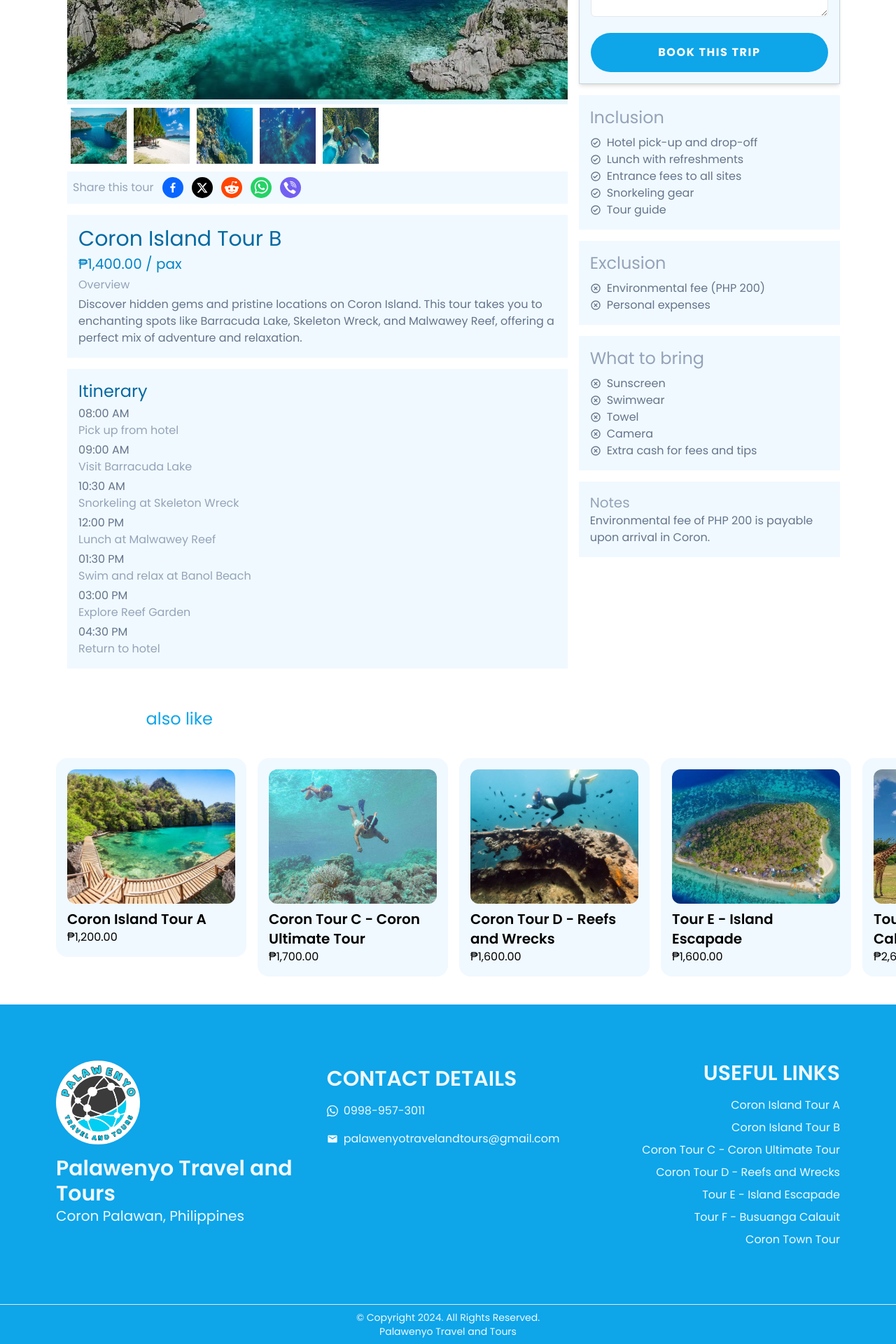
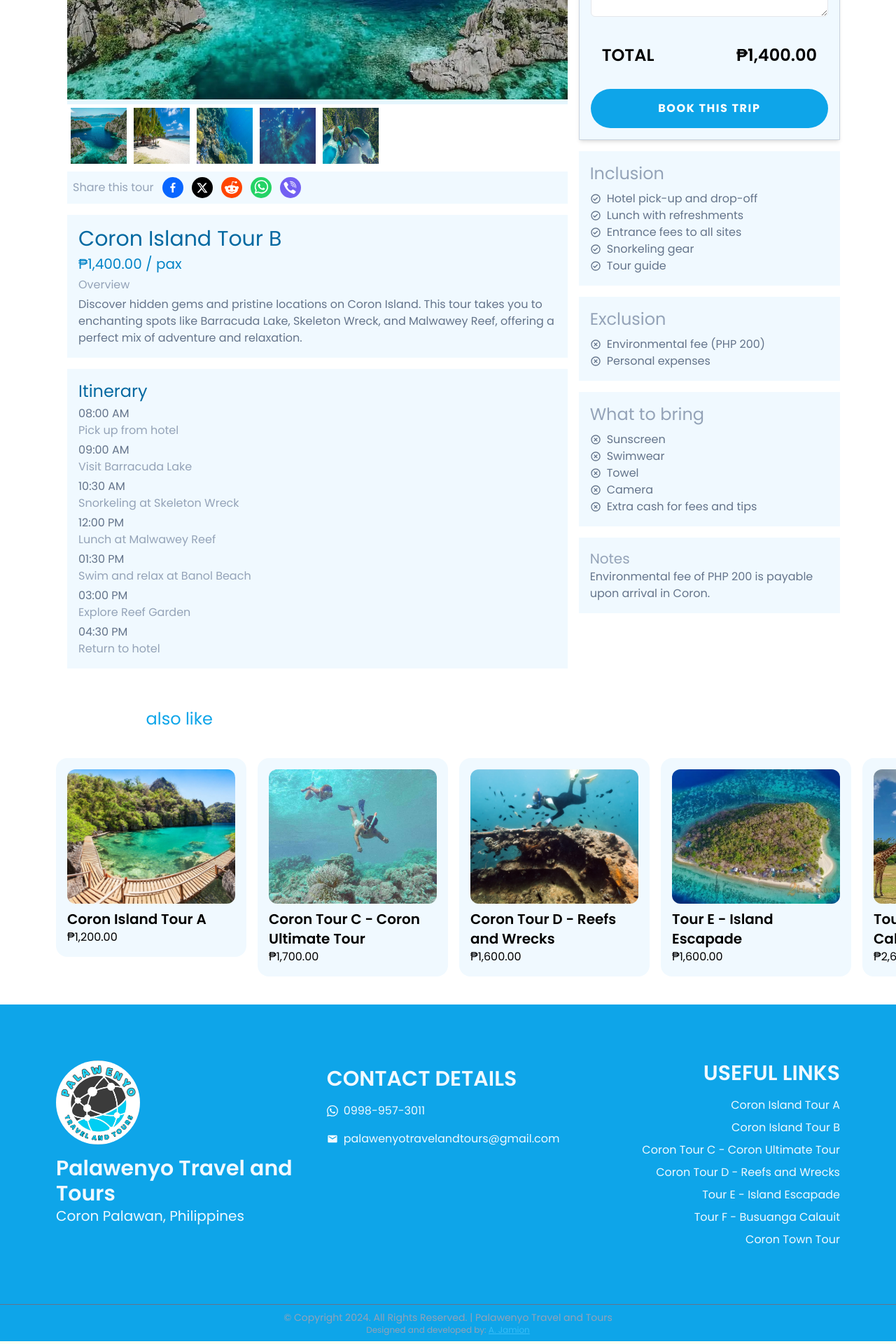
Before and after one commit to firemelon96/palawenyo-travel-tour, a Next.js app: page /tours/coron-island-tour-b in a window 1280 px wide. Shown: the part 454-2374 px from the top of the page at 70% size. Built offline with nearby package versions, Linux system fonts and the light colour scheme; no server answers.

Commit message:
deleted unused component and added the private price of tour

```diff
--- a/app/components/footer.tsx
+++ b/app/components/footer.tsx
@@ -7,6 +7,8 @@
 import Link from "next/link";
 
 const Footer = () => {
+  //add a link to my website in dd
+
   return (
     <footer className="bg-sky-500 dark:bg-sky-800 text-sky-50">
       <div className="container mx-auto grid grid-cols-1 gap-4 py-20 text-center md:grid-cols-3 md:px-20 md:text-start">
@@ -57,9 +59,21 @@
           </ul>
         </div>
       </div>
-      <div className="flex flex-col items-center border-t border-secondary py-2 text-sm text-background">
-        <p> &copy; Copyright 2024. All Rights Reserved.</p>
-        <span>Palawenyo Travel and Tours</span>
+      <div className="text-slate-400 border-slate-500 flex flex-col items-center border-t py-2 text-sm">
+        <p className="">
+          &copy; Copyright 2024. All Rights Reserved. | Palawenyo Travel and
+          Tours
+        </p>
+
+        <span className="text-xs font-extralight">
+          Designed and developed by:{" "}
+          <Link
+            href="https://www.facebook.com/ejamion/"
+            className="text-sky-400 underline"
+          >
+            A. Jamion
+          </Link>
+        </span>
       </div>
     </footer>
   );
--- a/app/data/tours.ts
+++ b/app/data/tours.ts
@@ -42,6 +42,13 @@
       },
     ],
     price: 1200,
+    privatePrice: [
+      { min: 1, max: 1, price: 5600 },
+      { min: 2, max: 3, price: 3300 },
+      { min: 4, max: 5, price: 2400 },
+      { min: 6, max: 8, price: 2100 },
+      { min: 9, max: 10, price: 1900 },
+    ],
     images: [
       "/resources/coron/tour-a/kayangan.avif",
       "/resources/coron/tour-a/cyc.avif",
@@ -107,6 +114,13 @@
       },
     ],
     price: 1400,
+    privatePrice: [
+      { min: 1, max: 1, price: 5800 },
+      { min: 2, max: 3, price: 3500 },
+      { min: 4, max: 5, price: 2600 },
+      { min: 6, max: 8, price: 2200 },
+      { min: 9, max: 10, price: 2000 },
+    ],
     images: [
       "/resources/coron/tour-b/barracuda.avif",
       "/resources/coron/tour-b/island.avif",
@@ -176,6 +190,13 @@
       },
     ],
     price: 1700,
+    privatePrice: [
+      { min: 1, max: 1, price: 6200 },
+      { min: 2, max: 3, price: 3950 },
+      { min: 4, max: 5, price: 2700 },
+      { min: 6, max: 8, price: 2300 },
+      { min: 9, max: 10, price: 2100 },
+    ],
     images: [
       "/resources/coron/tour-c/coral.avif",
       "/resources/coron/tour-c/cyc.avif",
@@ -242,6 +263,13 @@
       },
     ],
     price: 1600,
+    privatePrice: [
+      { min: 1, max: 1, price: 6250 },
+      { min: 2, max: 3, price: 3950 },
+      { min: 4, max: 5, price: 2700 },
+      { min: 6, max: 8, price: 2300 },
+      { min: 9, max: 10, price: 2100 },
+    ],
     images: [
       "/resources/coron/tour-d/gunboat.avif",
       "/resources/coron/tour-d/lusong-coral.avif",
@@ -303,6 +331,13 @@
       },
     ],
     price: 1600,
+    privatePrice: [
+      { min: 1, max: 1, price: 6250 },
+      { min: 2, max: 3, price: 3950 },
+      { min: 4, max: 5, price: 2700 },
+      { min: 6, max: 8, price: 2300 },
+      { min: 9, max: 10, price: 2100 },
+    ],
     images: [
       "/resources/coron/tour-e/banana.avif",
       "/resources/coron/tour-e/bulog.avif",
@@ -362,6 +397,13 @@
       },
     ],
     price: 2600,
+    privatePrice: [
+      { min: 1, max: 1, price: 11700 },
+      { min: 2, max: 3, price: 7000 },
+      { min: 4, max: 5, price: 4300 },
+      { min: 6, max: 8, price: 3500 },
+      { min: 9, max: 10, price: 3200 },
+    ],
     images: [
       "/resources/coron/tour-f/calauit.avif",
       "/resources/coron/tour-f/black-cave.avif",
@@ -434,6 +476,13 @@
       },
     ],
     price: 700,
+    privatePrice: [
+      { min: 1, max: 1, price: 3200 },
+      { min: 2, max: 3, price: 2000 },
+      { min: 4, max: 5, price: 1400 },
+      { min: 6, max: 8, price: 1300 },
+      { min: 9, max: 10, price: 1100 },
+    ],
     images: [
       "/resources/coron/town-tour/coron.avif",
       "/resources/coron/town-tour/cashew.avif",
--- a/app/tours/[id]/page.tsx
+++ b/app/tours/[id]/page.tsx
@@ -64,6 +64,7 @@
               <p className="text-slate-500">{tour.address}</p>
 
               <FormWithZOD
+                privatePrice={tour.privatePrice}
                 name={tour.name}
                 price={tour.price}
                 duration={tour.duration}
--- a/app/tours/components/form-with-zod.tsx
+++ b/app/tours/components/form-with-zod.tsx
@@ -1,13 +1,13 @@
 "use client";
 
-import z, { date } from "zod";
+import z from "zod";
 import { Controller, FieldValues, useForm } from "react-hook-form";
 import DatePicker from "react-datepicker";
 import { BiMinus, BiPlus } from "react-icons/bi";
 
 import "react-datepicker/dist/react-datepicker.css";
 import { useEffect, useState } from "react";
-import { addDays, addMonths, format } from "date-fns";
+import { format } from "date-fns";
 import { zodResolver } from "@hookform/resolvers/zod";
 import { useRouter } from "next/navigation";
 import { formatPeso } from "@/app/lib/helpers";
@@ -20,13 +20,21 @@
   count: z.number().min(1, "Minimum of 1 person"),
 });
 
+type PrivatePrice = { min: number; max: number; price: number };
+
 interface FormWithZODProps {
   duration: string;
   price?: number;
   name: string;
+  privatePrice: PrivatePrice[];
 }
 
-const FormWithZOD = ({ name, duration, price }: FormWithZODProps) => {
+const FormWithZOD = ({
+  name,
+  duration,
+  price,
+  privatePrice,
+}: FormWithZODProps) => {
   const durationNum = Number(duration.split(" ")[0]) - 1;
   const router = useRouter();
 
@@ -41,8 +49,8 @@
     resolver: zodResolver(schema),
     defaultValues: {
       date: null,
-      count: 0,
-      travellerType: null,
+      count: 1,
+      travellerType: "Joiners",
       notes: "",
     },
   });
@@ -58,28 +66,31 @@
 
   const count = watch("count");
   const travellerType = watch("travellerType");
-  // const dateRange = watch("dateRange");
 
-  // const [startDate, setStartDate] = useState<Date | null>(null);
-  // const [endDate, setEndDate] = useState<Date | null>(null);
-  const [tourPrice] = useState(price);
+  console.log(travellerType === "Private");
+
+  const [tourPrice, setTourPrice] = useState(0);
 
   const totalPrice = tourPrice
     ? formatPeso(tourPrice * count)
     : "To be discussed";
 
-  // useEffect(() => {
-  //   if (startDate) {
-  //     const newEndDate = addDays(new Date(startDate), durationNum) || null;
-  //     // newEndDate.setDate(newEndDate.getDate() + 3);
-  //     setEndDate(newEndDate);
-  //     // @ts-ignore
-  //     setValue("dateRange.endDate", newEndDate);
-  //   } else {
-  //     setEndDate(null);
-  //     setValue("dateRange.endDate", null);
-  //   }
-  // }, [startDate, setValue]);
+  useEffect(() => {
+    if (travellerType === "Joiners") {
+      setTourPrice(price || 0);
+    }
+
+    if (travellerType === "Private") {
+      const priceEntry =
+        privatePrice.find(
+          (entry) => count >= entry.min && count <= entry.max,
+        ) || privatePrice[privatePrice.length - 1];
+
+      console.log(priceEntry?.price);
+
+      setTourPrice(priceEntry?.price);
+    }
+  }, [travellerType, count, privatePrice]);
 
   return (
     <form onSubmit={handleSubmit(onSubmit)} className="flex flex-col gap-4">
@@ -92,7 +103,7 @@
             selected={field.value}
             minDate={new Date()}
             placeholderText="Select a date for your trip"
-            className="border-gray-300 text-slate-500 mt-1 block w-full rounded-md border border-third p-2 text-xl shadow-sm"
+            className="border-gray-300 dark:bg-sky-400/10 text-slate-500 mt-1 block w-full rounded-md border border-third p-2 text-xl shadow-sm"
           />
         )}
       />
@@ -138,7 +149,7 @@
               type="number"
               {...register("count")}
               readOnly
-              className="flex w-7 justify-center text-center"
+              className="dark:bg-sky-500/10 dark:text-slate-300 flex w-7 justify-center text-center"
             />
             <button
               type="button"
@@ -158,7 +169,7 @@
         <textarea
           placeholder="e.g. type of food and drinks"
           rows={3}
-          className="h-20 w-full rounded-md border border-third p-2"
+          className="dark:bg-sky-400/10 h-20 w-full rounded-md border border-third p-2"
           {...register("notes")}
         />
         {errors.notes && (
@@ -167,18 +178,10 @@
       </label>
       {count ? (
         <div className="flex items-center justify-between bg-third/50 p-4 text-2xl font-semibold text-secondary">
-          {tourPrice ? (
+          {tourPrice > 0 && (
             <>
               <span>TOTAL</span> <p>{formatPeso(tourPrice * count)}</p>
             </>
-          ) : (
-            <ul className="list-inside list-disc text-sm">
-              <li className="">
-                Customized and private tour rate is available upon request
-              </li>
-              <li className="">Rates may changes without prior notice.</li>
-              <li className="">Booking is sent directly to messenger.</li>
-            </ul>
           )}
         </div>
       ) : (
--- a/app/tours/components/form.tsx
+++ /dev/null
@@ -1,101 +0,0 @@
-"use client";
-
-import DatePicker from "react-datepicker";
-import { BiMinus, BiPlus } from "react-icons/bi";
-
-import "react-datepicker/dist/react-datepicker.css";
-import { useState } from "react";
-import { addDays, addMonths } from "date-fns";
-
-const Form = () => {
-  const [startDate, setStartDate] = useState(new Date());
-  const [endDate, setEndDate] = useState(addDays(startDate, 3));
-  const [participants, setParticipants] = useState(1);
-  //   const [dateRange, setDateRange] = useState([null, null]);
-  //   const [startDate, endDate] = dateRange;
-
-  const handleDecrement = () => {
-    if (participants === 0) return;
-    setParticipants((prev) => prev - 1);
-  };
-
-  const handleIncrement = () => {
-    if (participants >= 20) return;
-    setParticipants((prev) => prev + 1);
-  };
-
-  const onChange = (dates: any) => {
-    const [start] = dates;
-    setStartDate(start);
-    setEndDate(addDays(start, 3));
-  };
-
-  return (
-    <form className="flex flex-col gap-4">
-      <DatePicker
-        selected={startDate}
-        onChange={onChange}
-        className="min-w-full rounded-md p-2 text-xl text-third"
-        // calendarIconClassName="text-xl"
-        placeholderText="Select Date"
-        selectsRange
-        // showIcon
-        minDate={new Date()}
-        startDate={startDate}
-        endDate={endDate}
-        maxDate={addMonths(new Date(), 8)}
-        wrapperClassName="min-w-full"
-      />
-      <div className="flex items-center gap-2">
-        <label className="rounded-xl bg-primary px-4 py-2 text-secondary">
-          <input type="radio" value="Private" className="hidden" /> Private
-        </label>
-        <label className="rounded-xl bg-primary px-4 py-2 text-secondary">
-          <input type="radio" value="Joiners" className="hidden" /> Joiners
-        </label>
-      </div>
-      <label className="flex items-center justify-between">
-        Participants
-        <div className="flex items-center gap-1">
-          <button
-            type="button"
-            onClick={handleDecrement}
-            className="rounded-full bg-primary p-2 text-secondary"
-          >
-            <BiMinus />
-          </button>
-          <input
-            type="number"
-            value={participants}
-            onChange={(e) => setParticipants(Number(e.target.value))}
-            // disabled
-            className="flex w-7 justify-center text-center"
-          />
-          <button
-            type="button"
-            onClick={handleIncrement}
-            className="rounded-full bg-primary p-2 text-secondary"
-          >
-            <BiPlus />
-          </button>
-        </div>
-      </label>
-      <label>
-        Notes
-        <textarea
-          name=""
-          id=""
-          className="h-36 w-full rounded-md p-2"
-        ></textarea>
-      </label>
-      <div className="flex items-center justify-between bg-primary p-4 text-3xl font-semibold text-secondary">
-        <span>TOTAL</span> <p>50,000</p>
-      </div>
-      <button className="w-full rounded-full bg-third p-4 font-bold uppercase tracking-widest text-secondary">
-        BOOK THIS TRIP
-      </button>
-    </form>
-  );
-};
-
-export default Form;
```
